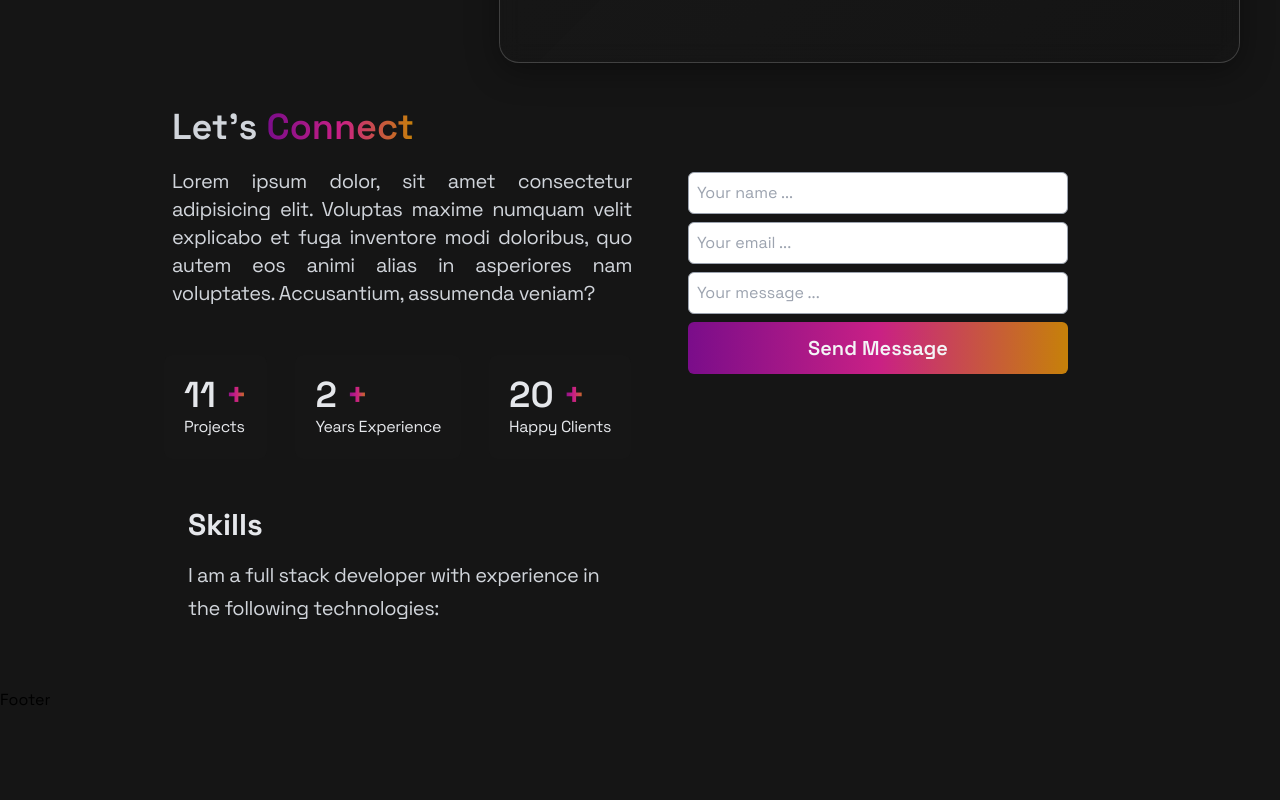
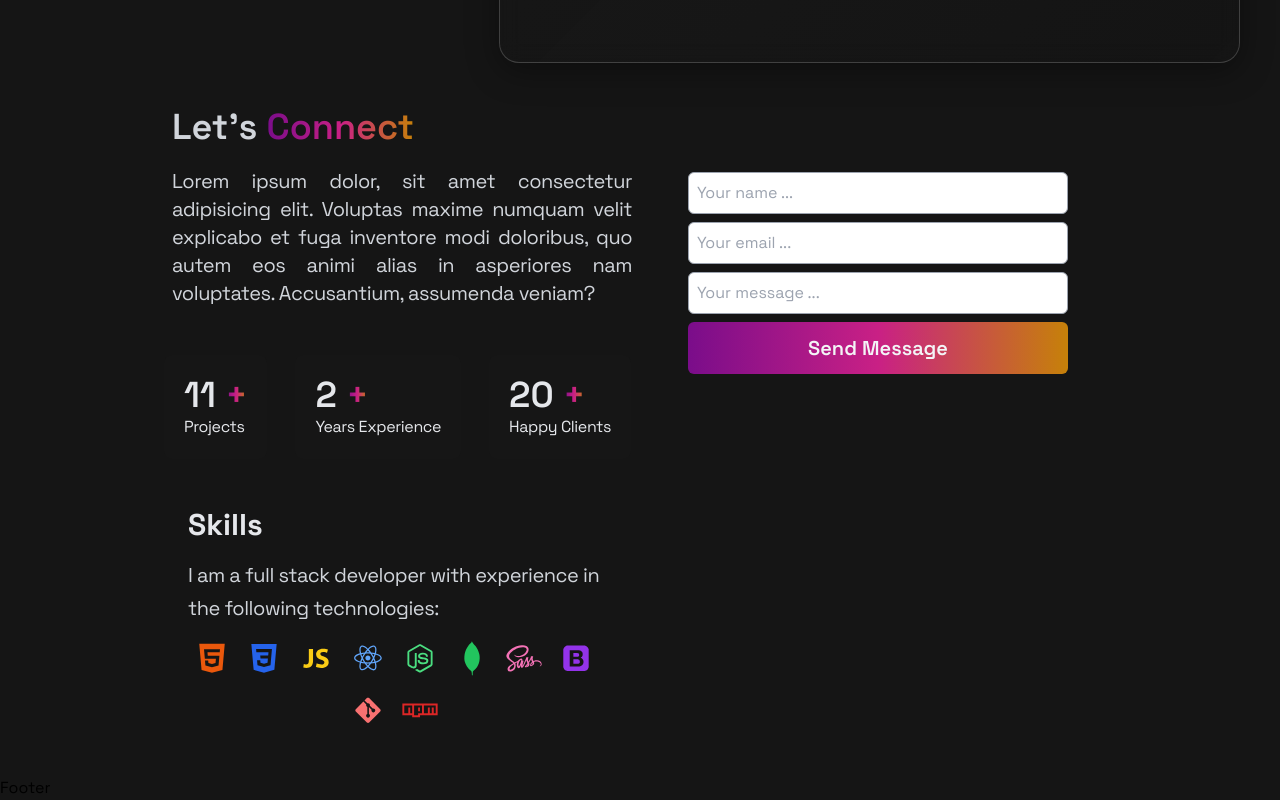
Before and after one commit to njange/portfolio, a React (Vite) app: page / in a window 1280 px wide. Shown: the part 1271-2071 px from the top of the page. Before the commit the page ends 1983 px from the top, so only its background shows below. Built offline with nearby package versions, Linux system fonts and the light colour scheme.

Commit message:
icons added

```diff
--- a/src/components/About.jsx
+++ b/src/components/About.jsx
@@ -23,6 +23,18 @@ const About = () => {
           I am a full stack developer with experience in the following technologies:
         </p>
         <div className='md:flex flex-wrap gap-4 text-4xl justify-center'>
+          <DiHtml5 className='text-orange-600' />
+          <DiCss3 className='text-blue-600' />
+          <DiJavascript1 className='text-yellow-400' />
+          <DiReact className='text-blue-400' />
+          <DiNodejsSmall className='text-green-400' />
+          <DiMongodb className='text-green-500' />
+          <DiSass className='text-pink-400' />
+          <DiBootstrap className='text-purple-600' />
+          <DiGit className='text-red-400' />
+          <DiNpm className='text-red-600' />
+        </div>
+        <div className=''>
 
         </div>
 
```
